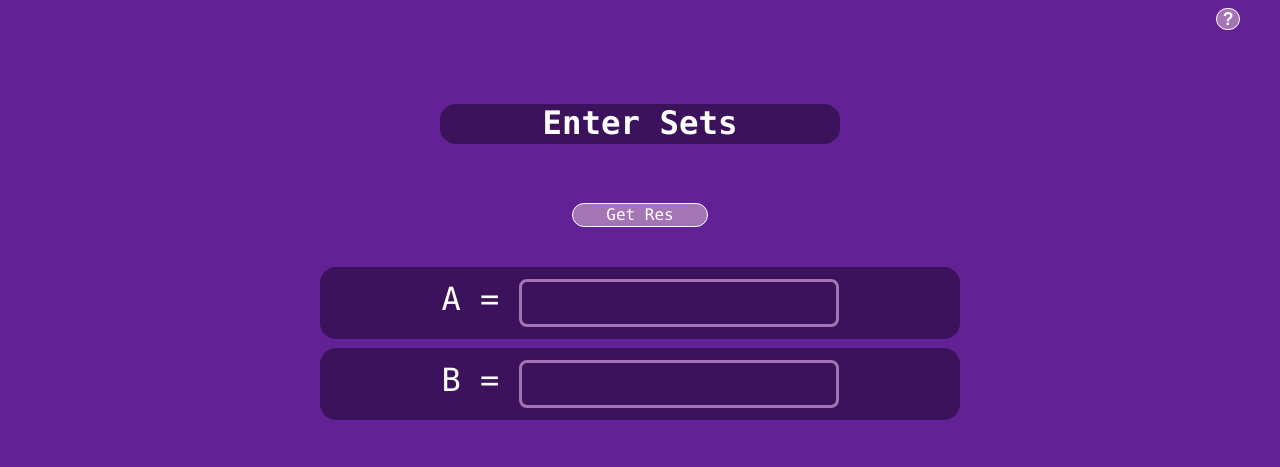
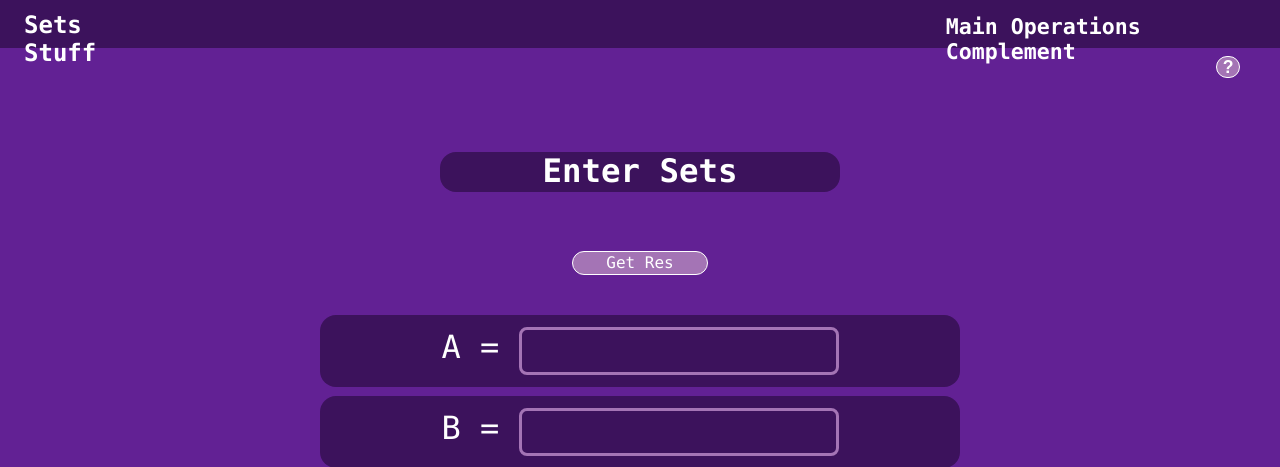
Before and after one commit to Iwlj4s/Basics_Of_Discrete_Math, a Flask app: page / in a window 1280 px wide. Shown: the top 467 px of the page. Run offline with Flask 3, Linux system fonts and the light colour scheme; some libraries are stand-ins or nearby versions.

Commit message:
Add NavBar

```diff
--- a/main.py
+++ b/main.py
@@ -13,7 +13,9 @@ app = Flask(__name__)
 app.config['SECRET_KEY'] = KEY
 
 
+# ----  HOME PAGE ---- #
 @app.route('/', methods=['GET', 'POST'])
+@app.route('/home', methods=['GET', 'POST'])
 def index():
     form = SetsForm()
 
@@ -46,5 +48,11 @@ def index():
     return render_template('index.html', form=form)
 
 
+# ----  COMPLEMENT PAGE ---- #
+@app.route('/complement', methods=['GET', 'POST'])
+def complement():
+    return render_template('complement.html')
+
+
 if __name__ == '__main__':
     app.run(debug=True)
--- a/static/css/main.css
+++ b/static/css/main.css
@@ -27,6 +27,63 @@ background:  #a474b5; /* Safari */
 ::-moz-selection {
 background:  #a474b5; /* Firefox */
 }
+
+
+/* HEADER */
+
+.header{
+    background-color:  #3c125c;
+    height: 6vh;
+}
+
+.header-top{
+    padding-top: 1.4vh;
+
+    display: flex;
+    align-items: center;
+
+    justify-content: center;
+}
+
+/* Header Logo */
+.header-top-logo{
+    margin-right: 100vh;
+    display: flex;
+}
+
+.header-top-title{
+    font-size: 3vh;
+    font-weight: 800;
+
+    padding-left: 3vh;
+}
+
+/* Nav Link */
+.nav-link{
+    position: relative;
+    color: white;
+    margin-right: 3vh;
+
+    font-weight: 700;
+    display: inline-flex;
+}
+
+.nav-link::after {
+    position: absolute;
+    content: '';
+    display: inline-flex;
+    height: 0.05vw;
+    background-color: #a474b5;
+    top: 3.2vh;
+  }
+
+
+.nav-link:hover:after{
+    position: absolute;
+    width: 100%;
+    height: 0.3vh;
+}
+
 
 
 
@@ -203,6 +260,7 @@ background:  #a474b5; /* Firefox */
 /* ABOUT OPERATIONS*/
 
 /* Get Info Button */
+
 .button-about-operations{
     position: absolute;
     top: 0;
--- a/templates/base.html
+++ b/templates/base.html
@@ -7,8 +7,26 @@
     <script src="{{ url_for('static', filename='js/main.js') }}"></script>
     <title>Operations On Sets</title>
 </head>
+
 <body>
-{% block body %}
-{% endblock %}
+    <header class="header">
+        <div class="container">
+
+            <div class="header-top">
+                <div class="header-top-logo">
+                    <div class="header-top-title">
+                        Sets Stuff
+                    </div>
+                </div>
+
+            <nav class="nav">
+                <a href="{{ url_for('index') }}" class="nav-link">Main Operations</a>
+                <a href="{{ url_for('complement') }}" class="nav-link">Complement</a>
+            </nav>
+
+            </div>
+        </div>
+</header>
+    {% block body %}{% endblock %}
 </body>
 </html>
--- /dev/null
+++ b/templates/complement.html
@@ -0,0 +1,3 @@
+{% extends 'base.html' %}
+
+{% block body %}<h1>Complement Page</h1>{% endblock %}
```
